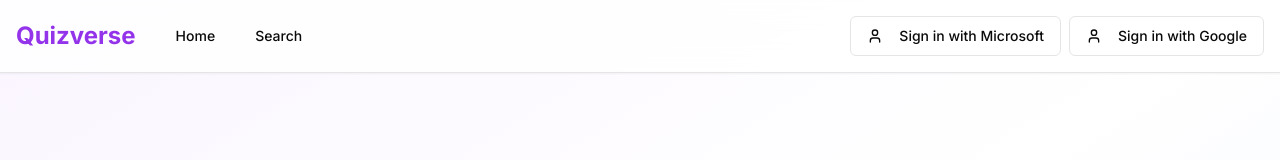
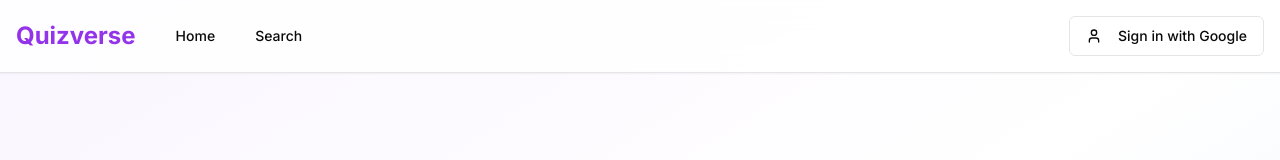
Before and after one commit to Quizverse-development/quizverse-website, a Next.js app: page / in a window 1280 px wide. Shown: the top 160 px of the page. Built offline with nearby package versions, Linux system fonts and the light colour scheme; no server answers.

Commit message:
Switch to Google OAuth only

```diff
--- a/components/user-auth-button.tsx
+++ b/components/user-auth-button.tsx
@@ -50,15 +50,9 @@ export default function UserAuthButton() {
   }
 
   return (
-    <div className="flex gap-2">
-      <Button onClick={() => signIn("azure-ad")} variant="outline">
-        <User className="mr-2 h-4 w-4" />
-        Sign in with Microsoft
-      </Button>
-      <Button onClick={() => signIn("google")} variant="outline">
-        <User className="mr-2 h-4 w-4" />
-        Sign in with Google
-      </Button>
-    </div>
+    <Button onClick={() => signIn("google")} variant="outline">
+      <User className="mr-2 h-4 w-4" />
+      Sign in with Google
+    </Button>
   )
 }
--- a/lib/auth.ts
+++ b/lib/auth.ts
@@ -7,11 +7,6 @@ const ADMIN_EMAIL = "ben.steels@outlook.com"
 
 const config: NextAuthConfig = {
   providers: [
-    AzureADProvider({
-      clientId: process.env.AZURE_AD_CLIENT_ID!,
-      clientSecret: process.env.AZURE_AD_CLIENT_SECRET!,
-      tenantId: process.env.AZURE_AD_TENANT_ID!,
-    }),
     GoogleProvider({
       clientId: process.env.GOOGLE_CLIENT_ID!,
       clientSecret: process.env.GOOGLE_CLIENT_SECRET!,
```
